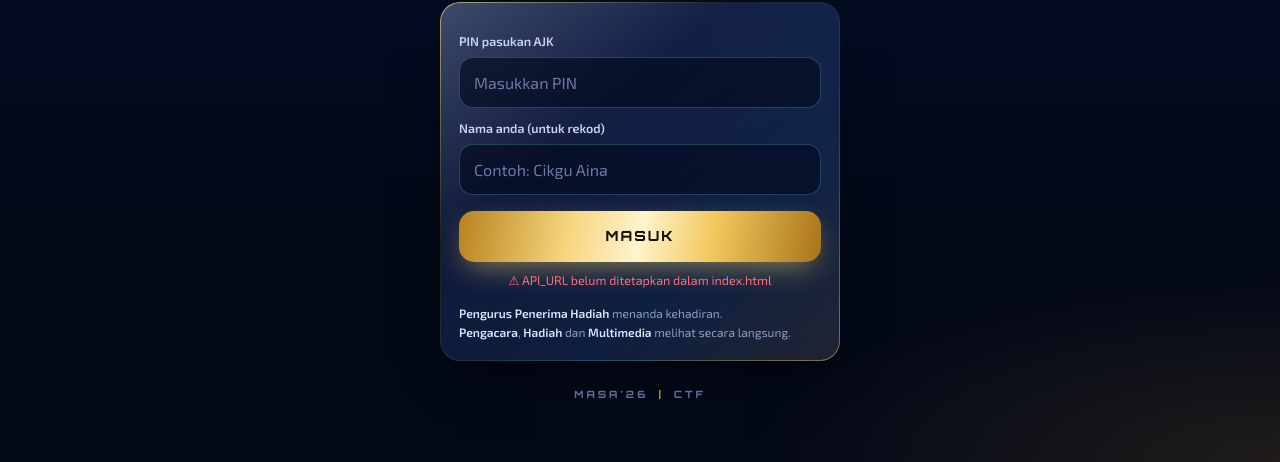
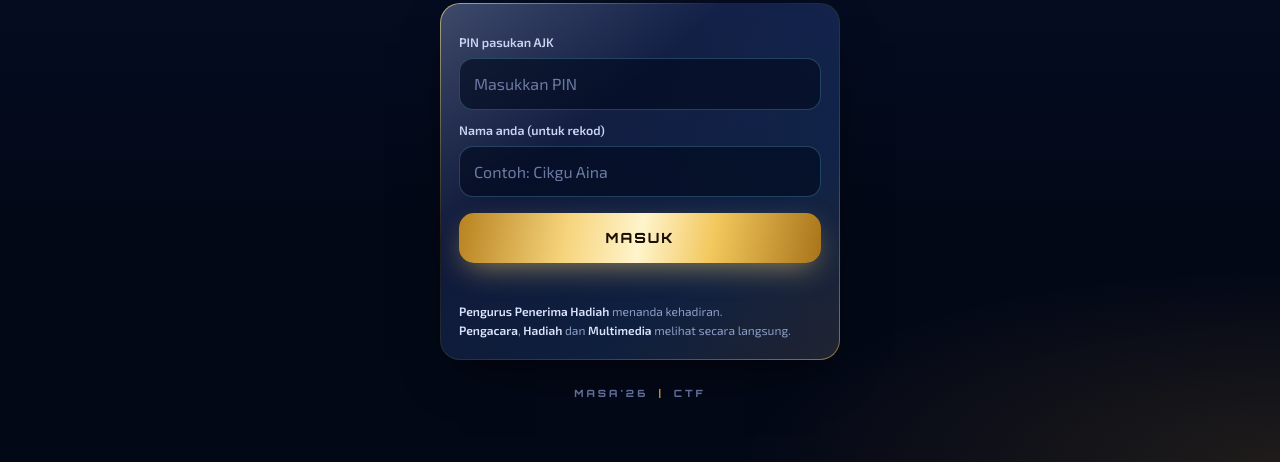
Before and after one commit to g-90319865-beep/masa26-ajk, a plain HTML site: page index.html in a window 1280 px wide. Shown: the part 338-800 px from the top of the page. Drawn offline with Linux system fonts and the light colour scheme.

Commit message:
Update index.html

```diff
--- a/index.html
+++ b/index.html
@@ -11,7 +11,7 @@
    Tampal URL Web App Apps Script PANEL AJK (berakhir dengan /exec) di antara
    tanda petikan di bawah. (Ini URL BAHARU — bukan URL sistem ibu bapa.)
    ======================================================================== */
-var API_URL = 'TAMPAL_URL_EXEC_AJK_DI_SINI';
+var API_URL = 'https://script.google.com/macros/s/AKfycbzxJJEAUjygjkOaHAOPnkikp-7t2zqGjwHlC3fIvCiMSMD8kxT7I9L9GGzisINgZLM/exec';
 </script>
 <link rel="preconnect" href="https://fonts.googleapis.com">
 <link rel="preconnect" href="https://fonts.gstatic.com" crossorigin>
```
